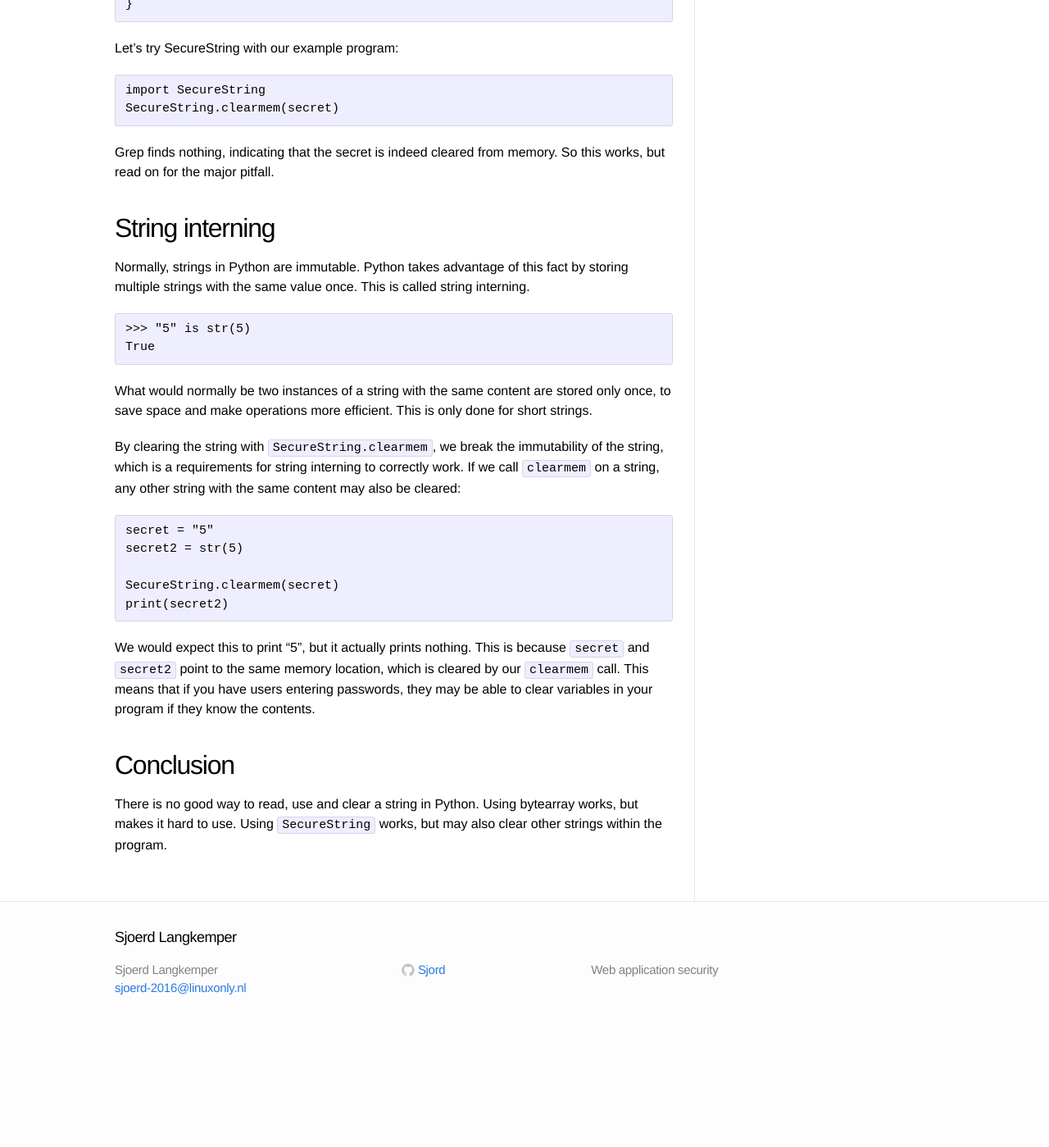
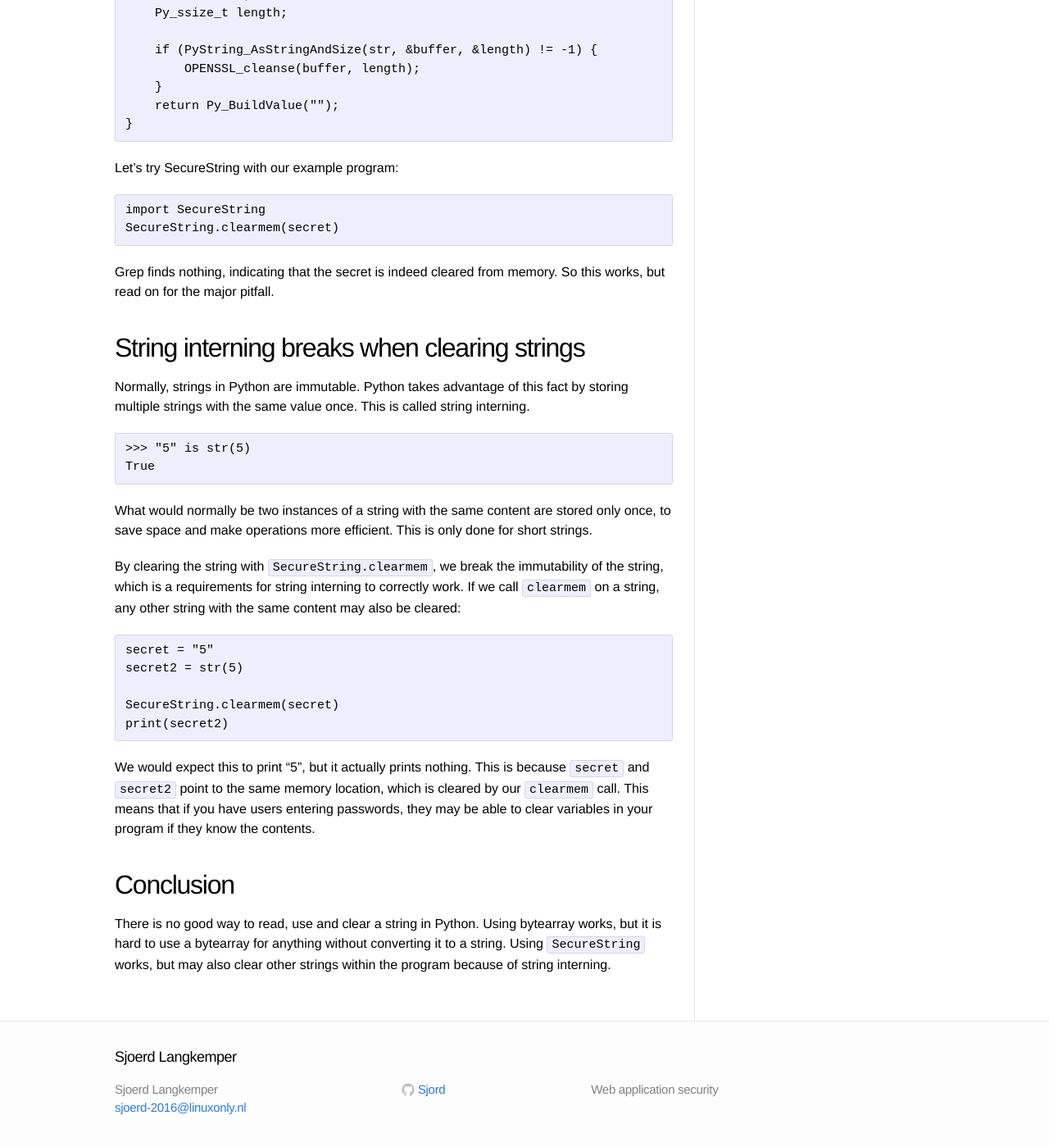
Before and after one commit to Sjord/Sjord.github.io, a Jekyll site: the page built from _posts/2016-06-09-clearing-memory-in-python.md, in a window 1280 px wide and 1400 px high, scrolled down 3641 px. Shown: the whole window at 82% size. Built offline with Jekyll 4.4.1, drawn with Linux system fonts in a browser that asks for light colours; before the commit the page ends 4903 px from its top, so only the background shows below that; some of the changed text lies outside the part shown.

Commit message:
Link to python clearmem post, some header shuffling.

```diff
--- a/_posts/2016-04-21-safestrings-in-python.md
+++ b/_posts/2016-06-09-clearing-memory-in-python.md
@@ -7,7 +7,7 @@
 
 [Part 1](/2016/05/22/should-passwords-be-cleared-from-memory/) discussed that it might be beneficial to clear secrets from memory after using them. This post discusses how to do this in Python.
 
-### Our test setup
+## Our test setup
 
 We are going to create a Python script that stores a secret key in a variable, and then we read the memory of this process to see whether the secret is present in memory.
 
@@ -39,6 +39,10 @@
 
     $ grep supersecretstring 5858.python.core
     Binary file 5858.python.core matches
+
+## Methods to clear memory
+
+Now that we can check the process memory for our secret string, we can try several ways to try to clear that secret from memory.
 
 ### Clearing variables
 
@@ -116,7 +120,7 @@
 
 Grep finds nothing, indicating that the secret is indeed cleared from memory. So this works, but read on for the major pitfall.
 
-## String interning
+## String interning breaks when clearing strings
 
 Normally, strings in Python are immutable. Python takes advantage of this fact by storing multiple strings with the same value once. This is called string interning.
 
@@ -138,4 +142,4 @@
 
 ## Conclusion
 
-There is no good way to read, use and clear a string in Python. Using bytearray works, but makes it hard to use. Using `SecureString` works, but may also clear other strings within the program.
+There is no good way to read, use and clear a string in Python. Using bytearray works, but it is hard to use a bytearray for anything without converting it to a string. Using `SecureString` works, but may also clear other strings within the program because of string interning.
```
Also changed, not shown: _posts/2016-04-22-should-passwords-be-cleared-from-memory.md (+2 -0 lines).
